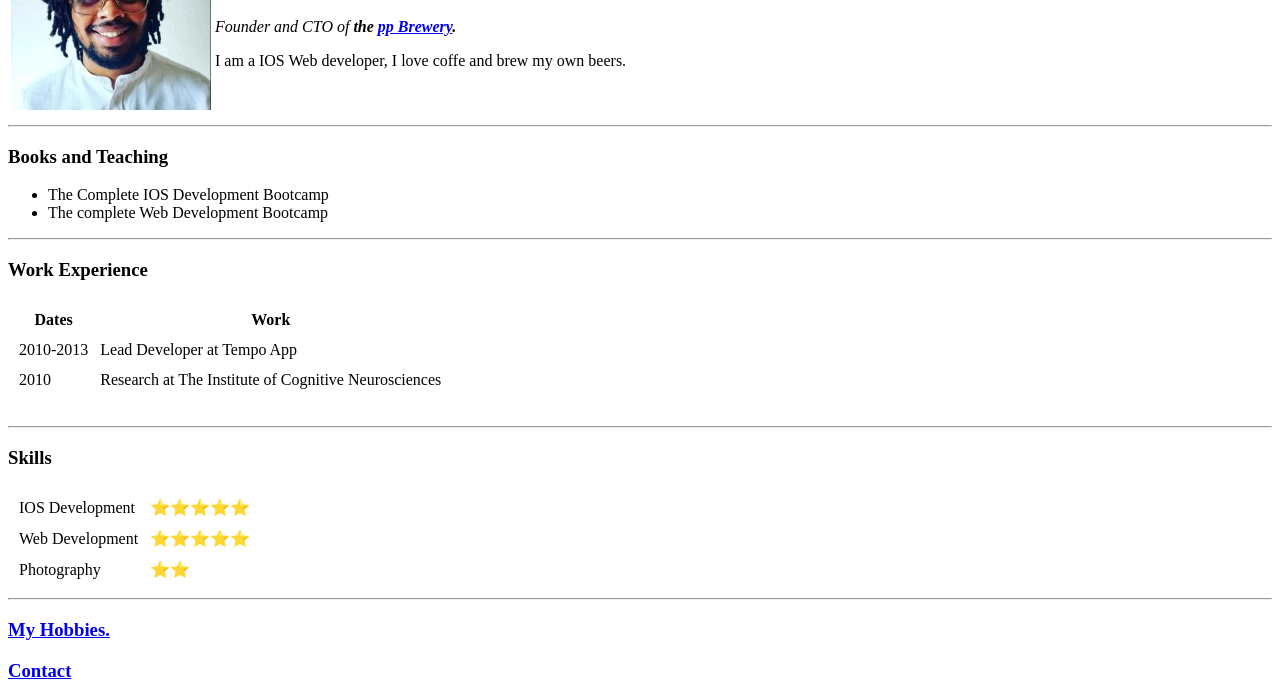
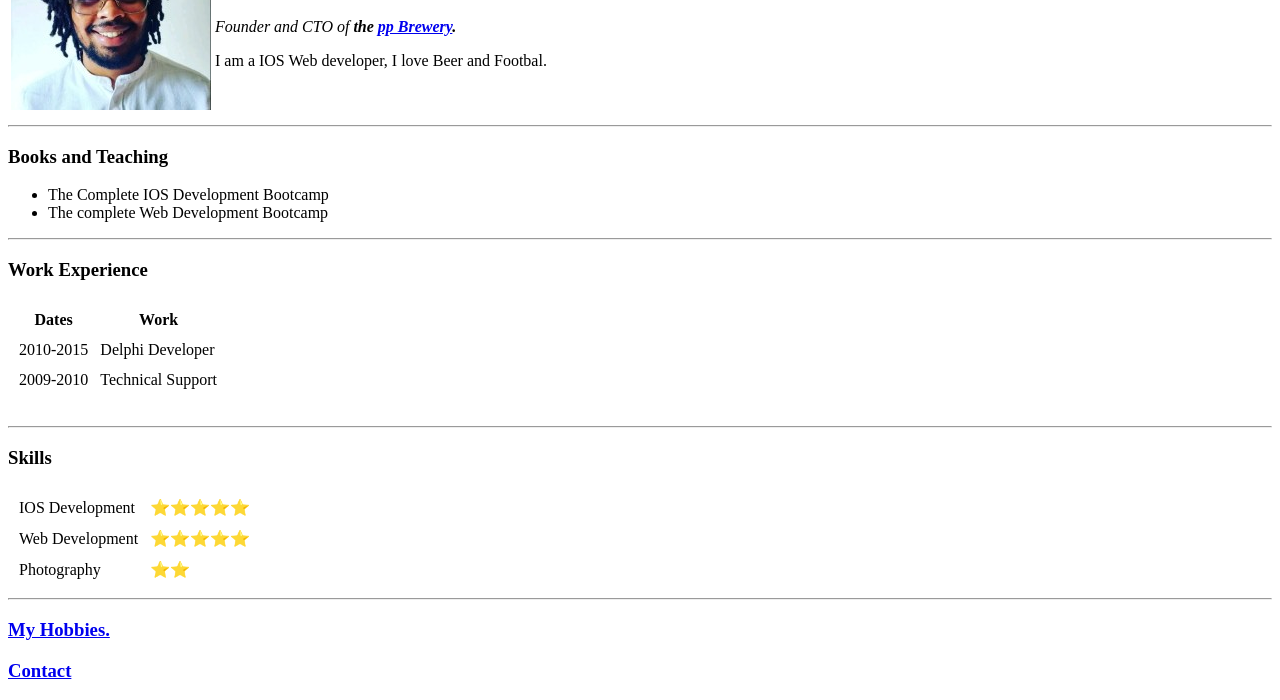
Before and after one commit to vitorvhs/cv, a plain HTML site: page idex.html in a window 1280 px wide. Shown: the part 101-801 px from the top of the page. Drawn offline with Linux system fonts and the light colour scheme.

Commit message:
Add files via upload

```diff
--- a/idex.html
+++ b/idex.html
@@ -1,5 +1,4 @@
 <!DOCTYPE html>
-<main>
 <html lang="en" dir="ltr">
 
 
@@ -16,7 +15,7 @@
       <td>
         <h1>vitor</h1>
         <p><em>Founder and CTO of <strong>the <a href="https://www.appbrewery.co/">pp Brewery</a>.</strong></em></p>
-        <p> I am a IOS Web developer, I love coffe and brew my own beers. </p>
+        <p> I am a IOS Web developer, I love Beer and Footbal. </p>
       </td>
     </tr>
   </table>
@@ -36,12 +35,12 @@
       </tr>
     </thead>
     <tr>
-      <td>2010-2013</td>
-      <td>Lead Developer at Tempo App</td>
+      <td>2010-2015</td>
+      <td>Delphi Developer</td>
     </tr>
     <tr>
-      <td>2010</td>
-      <td>Research at The Institute of Cognitive Neurosciences</td>
+      <td>2009-2010</td>
+      <td>Technical Support</td>
     </tr>
   </table>
   <br>
@@ -65,6 +64,4 @@
   <h3><a href="hobbies.html">My Hobbies.</a></h3>
   <h3><a href="contact.html">Contact</a></h3>
 
-
 </html>
-</main>
```
